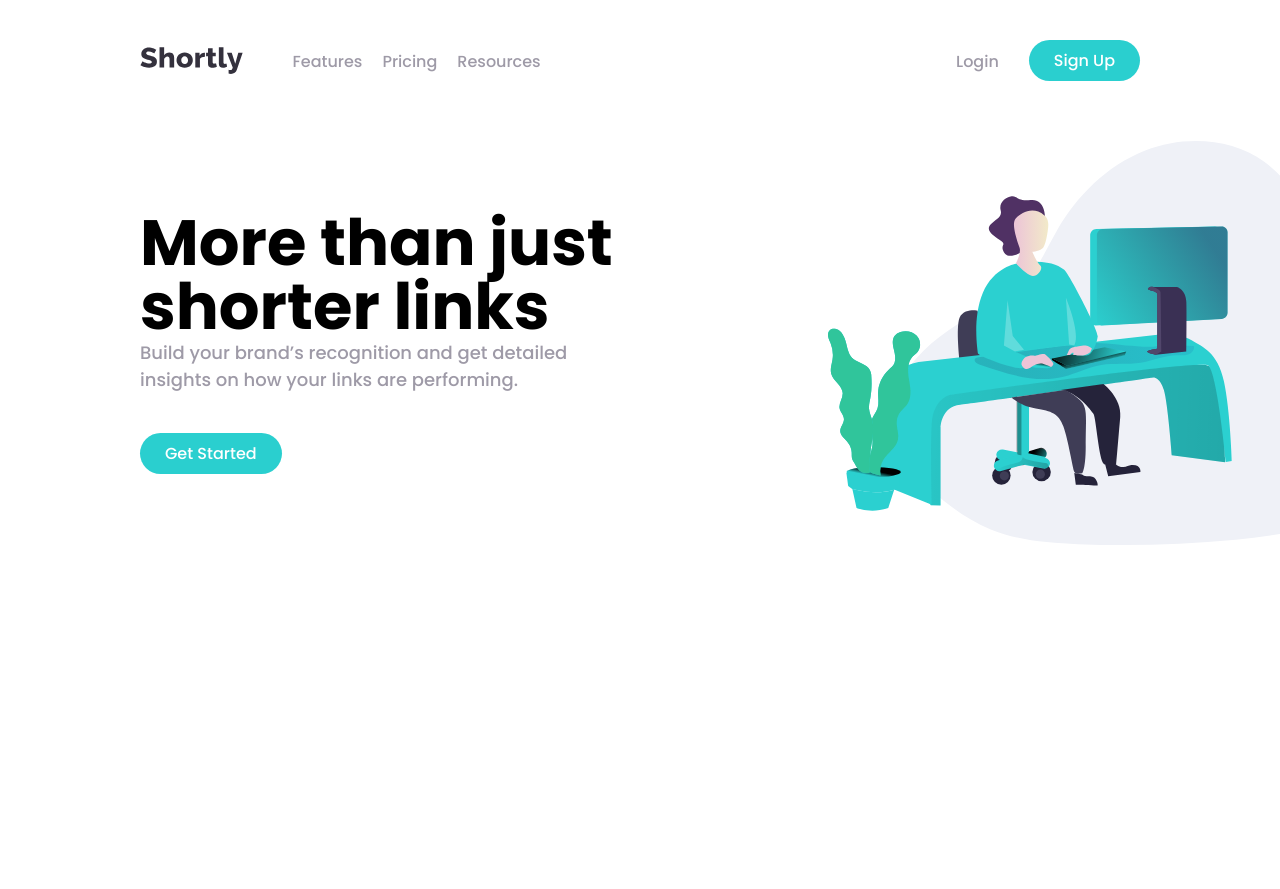
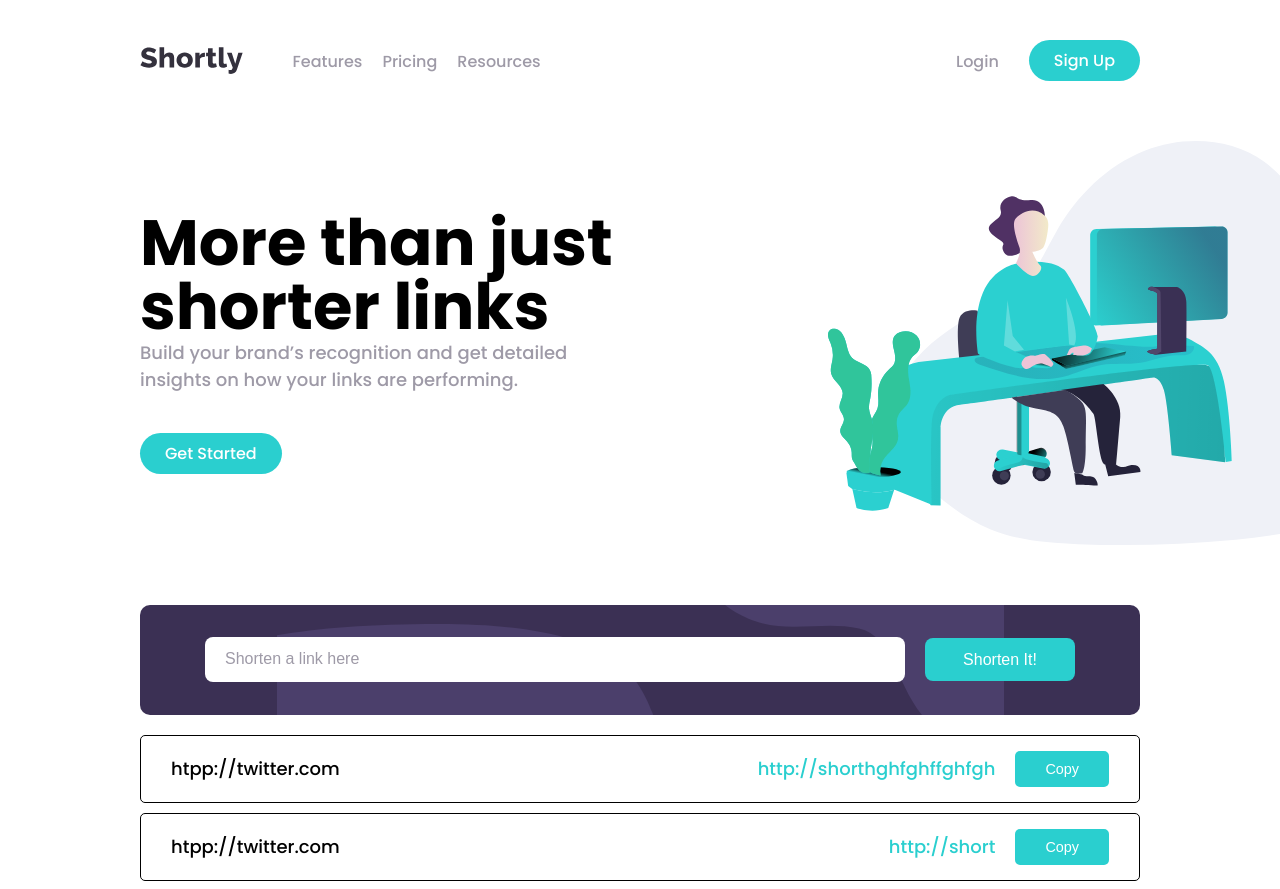
Before and after one commit to ornel77/url-shortening-api, a React (Create React App) app: page / in a window 1280 px wide. Shown: the top 889 px of the page. Before the commit the page ends 800 px from the top, so only its background shows below. Built offline with nearby package versions, Linux system fonts and the light colour scheme.

Commit message:
Input URL compenent ok (HARD CODED)

```diff
--- a/src/App.css
+++ b/src/App.css
@@ -33,6 +33,12 @@ body {
     font-weight: lighter;
   }
 
+  button {
+      outline: none;
+      border: 0;
+      background: none;
+  }
+
   img {
     display: block;
     width: 100%;
@@ -52,6 +58,10 @@ body {
     padding: 8px 25px;
     border-radius: 25px;
     font-size: 1rem;
+}
+
+.btn:hover {
+    opacity: 0.8;
 }
 
 /* -------------------------------------------------------------------------- */
@@ -146,3 +156,103 @@ nav .navbar .login li:first-child a {
 .hero .illustration img {
     width: 120%;
 }
+
+/* -------------------------------------------------------------------------- */
+/*                                  INPUT URL                                 */
+/* -------------------------------------------------------------------------- */
+.input-url {
+    margin-top: 60px;
+}
+
+.input-url .form-content {
+    background: url('../src/images/bg-shorten-desktop.svg') no-repeat center center/contain;
+    background-color: var(--dark-violet);
+    height: 110px;
+    border-radius: 10px;
+    position: relative;
+}
+.input-url form {
+    height: 100%;
+    display: flex;
+    align-items: center;
+    justify-content: center;
+
+}
+
+.input-url form label {
+    display: none;
+}
+
+.input-url form input {
+    width: 70%;
+    padding: 15px 20px;
+    margin-right: 20px;
+    border-radius: 8px;
+    border: none;
+}
+
+.input-url form input::placeholder {
+    font-size: 1rem;
+    color: var(--grayish-violet);
+}
+
+.input-url form .shorten {
+    width: 15%;
+    padding: 12.5px 20px;
+    border-radius: 8px;
+    background-color: var(--cyan);
+    color: white;
+    font-size: 1rem;
+}
+
+.input-url form .shorten:hover {
+    opacity: 0.8;
+}
+
+/* ------------------------------- CHECK ERROR ------------------------------- */
+
+.input-url .form-content .err-msg {
+    position: absolute;
+    color: var(--red);
+    top: 72%;
+    left: 6.5%;
+    font-size: 0.85rem;
+    font-style: italic;
+    display: none;
+}
+
+/* ------------------------------ */
+.input-url .result-list {
+    margin-top: 20px;
+    width: 100%;
+}
+
+.input-url .result-list .result-item {
+    background-color: white;
+    border: 1px solid black;
+    border-radius: 5px;
+    padding: 15px 30px;
+    display: flex;
+    /* justify-content: space-between; */
+    flex: 1;
+    align-items: center;
+    margin-bottom: 10px;
+}
+
+.input-url .result-list .result-item .origin {
+    color: black;
+    flex: 2;
+}
+
+.input-url .result-list .result-item .result {
+    color: var(--cyan);
+    margin-right: 20px;
+}
+
+.input-url .result-list .result-item .copy {
+    color: white;
+    background: var(--cyan);
+    padding: 10px 30px;
+    border-radius: 5px;
+    font-size: 0.9rem;
+}
--- a/src/App.js
+++ b/src/App.js
@@ -4,6 +4,7 @@ import './App.css';
 
 import Navbar from './Components/Navbar'
 import Hero from './Components/Hero'
+import InputURL from './Components/InputURL'
 
 
 const App = props => {
@@ -11,6 +12,7 @@ const App = props => {
     <div className="mobile-box">
       <Navbar/>
       <Hero/>
+      <InputURL/>
     </div>
   )
 }
--- a/src/Components/InputURL.jsx
+++ b/src/Components/InputURL.jsx
@@ -0,0 +1,40 @@
+import React, { Component } from 'react'
+
+class InputURL extends Component {
+    render () {
+        return (
+            <div className="container">
+                <section className="input-url">
+                    <div className="form-content">
+                        <form>
+                            <label htmlFor="url"></label>
+                            <input type="text" placeholder="Shorten a link here" className="input-link" />
+                            <button type="submit" className="shorten">Shorten It!</button>
+                        </form>
+                        <p className="err-msg">Please add a link</p>
+                    </div>
+                    <ul className="result-list">
+                        <li className="result-item">
+                            <span className="origin">htpp://twitter.com</span>
+                            <span className="result">http://shorthghfghffghfgh</span>
+                            <button className="copy">Copy</button>
+                        </li>
+                        <li className="result-item">
+                            <span className="origin">htpp://twitter.com</span>
+                            <span className="result">http://short</span>
+                            <button className="copy">Copy</button>
+                        </li>
+                        <li className="result-item">
+                            <span className="origin">htpp://twitter.com</span>
+                            <span className="result">http://short</span>
+                            <button className="copy">Copy</button>
+                        </li>
+                    </ul>
+                </section>
+            </div>
+
+        )
+    }
+}
+
+export default InputURL
```
